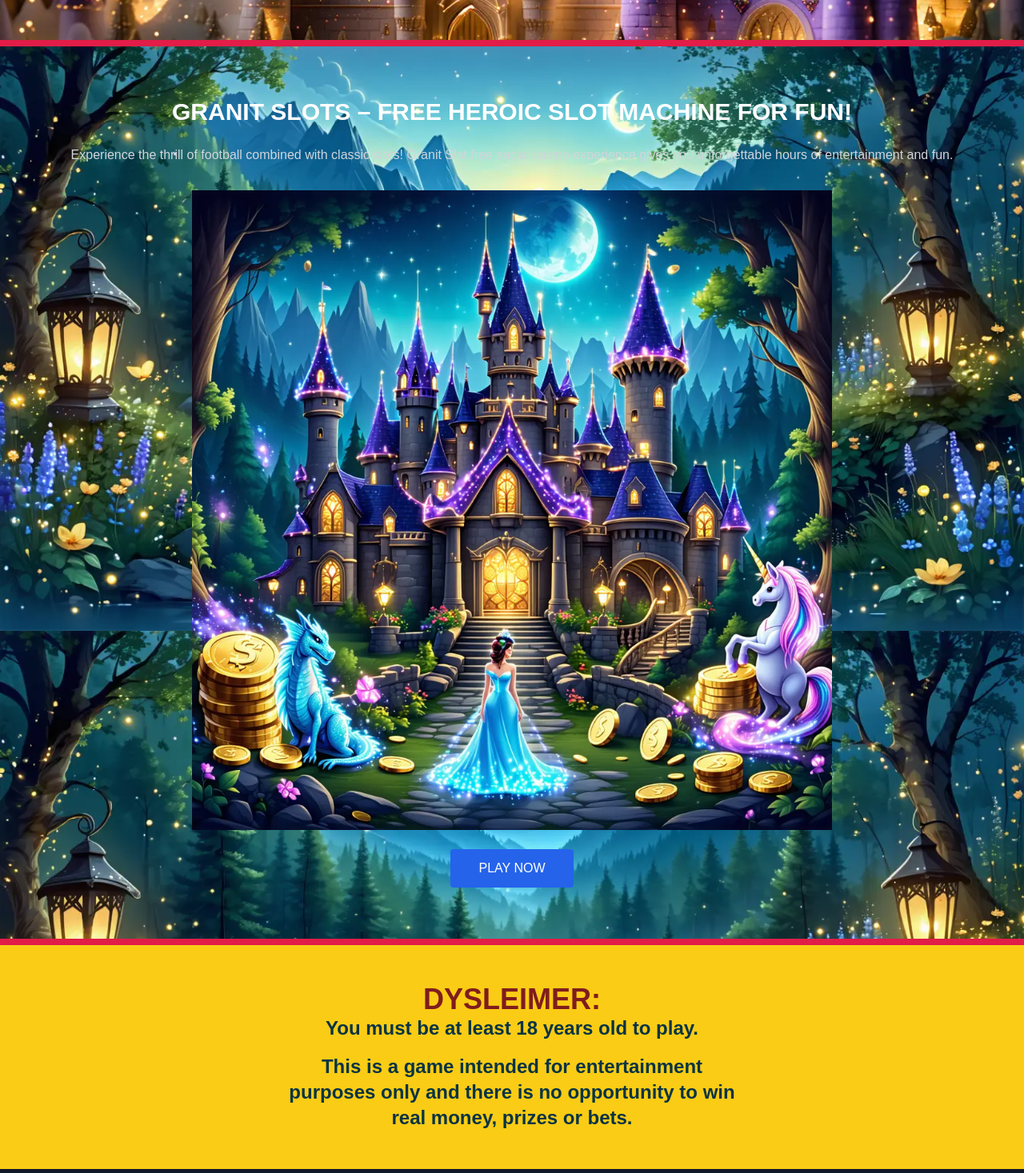
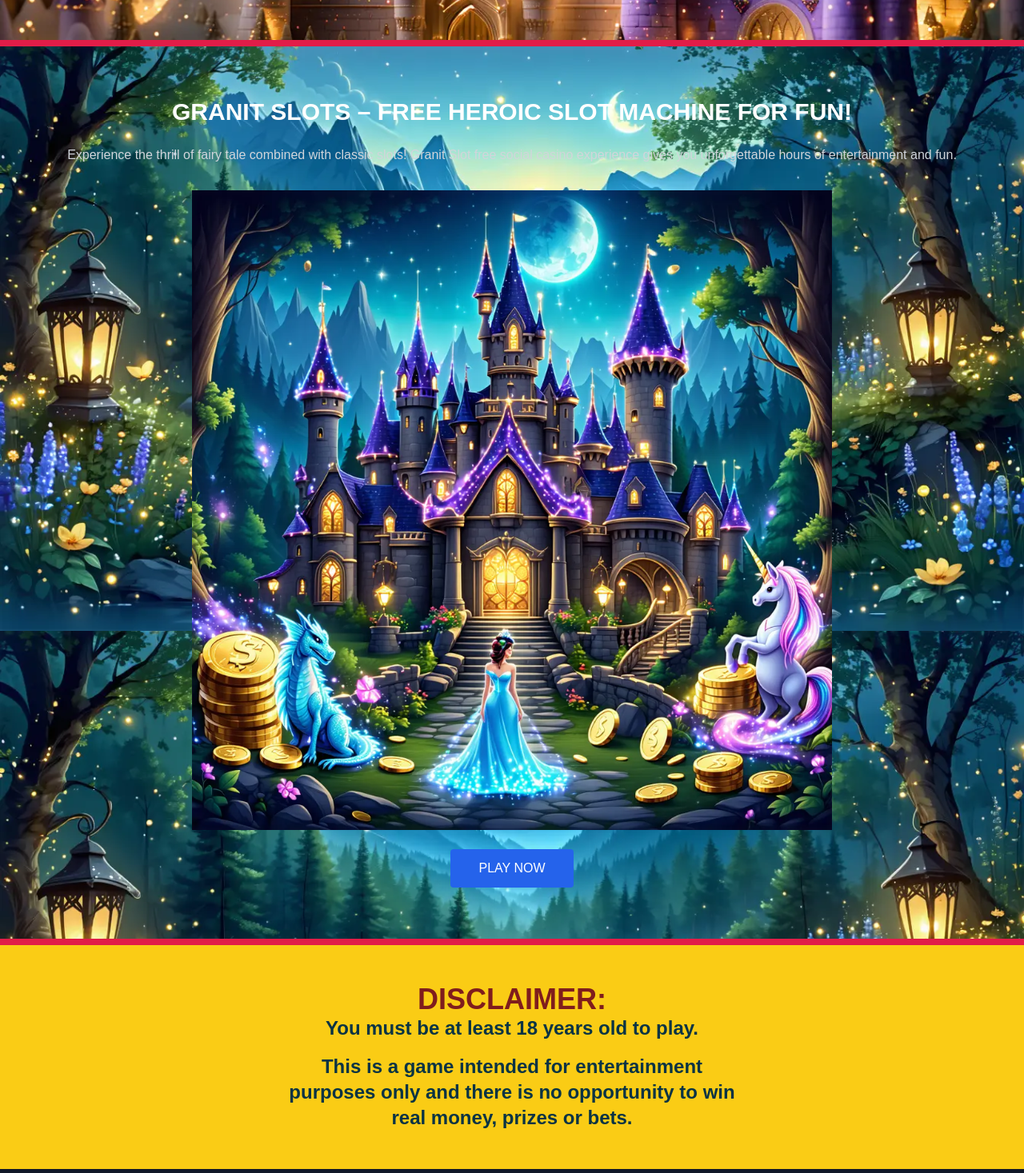
Before and after one commit to odlmin/granit.file, a Next.js app: page / in a window 1280 px wide. Shown: the part 494-1961 px from the top of the page at 80% size. Built offline with nearby package versions, Linux system fonts and the light colour scheme.

Commit message:
Update page.tsx

```diff
--- a/app/page.tsx
+++ b/app/page.tsx
@@ -42,7 +42,7 @@
         <section className="py-16 px-6 w-full text-center bg-[url('/images/halloween-bats.webp')] bg-repeat bg-contain border-y-8 border-rose-600">
           <h2 className="text-3xl font-semibold text-white uppercase">Granit Slots – free heroic slot machine for fun!</h2>
           <p className="mt-6 text-gray-300">
-          Experience the thrill of football combined with classic slots! Granit Slot free social casino experience gives you unforgettable hours of entertainment and fun.
+          Experience the thrill of fairy tale combined with classic slots! Granit Slot free social casino experience gives you unforgettable hours of entertainment and fun.
           </p>
           <Image
             src="/images/lucky-gameplay.webp"
@@ -59,7 +59,7 @@
         </section>
         {/* Footer Section */}
         <section className="px-5 bg-yellow-400 py-12 text-center text-white w-full">
-          <h2 className="text-4xl font-bold text-red-900 uppercase">Dysleimer:</h2>
+          <h2 className="text-4xl font-bold text-red-900 uppercase">Disclaimer:</h2>
           <h3 className="text-2xl font-bold text-cyan-950">You must be at least 18 years old to play.</h3>
           <h3 className="text-2xl font-bold mt-4 max-w-xl mx-auto text-cyan-950">
           This is a game intended for entertainment purposes only and there is no opportunity to win real money, prizes or bets.
```
